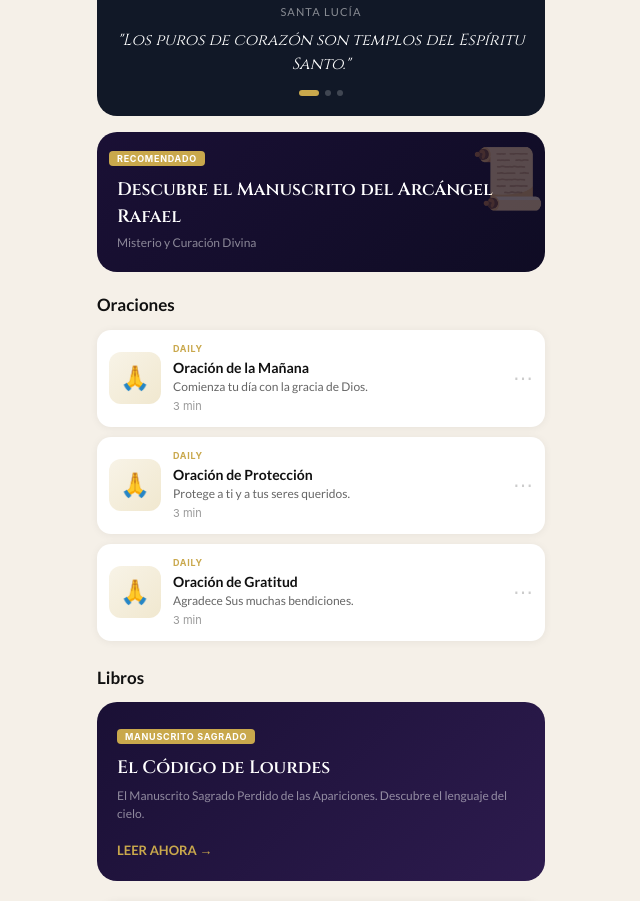
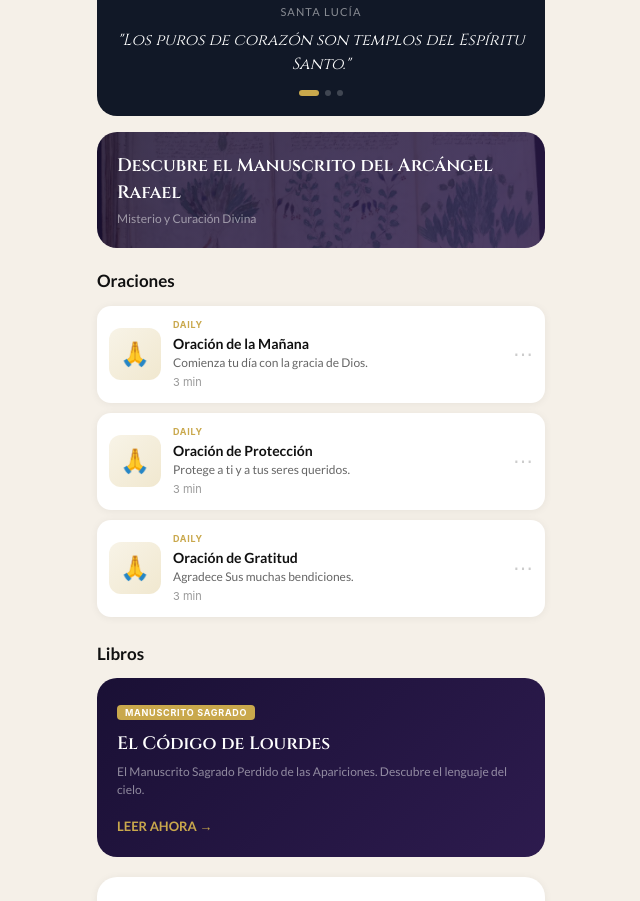
Before and after one commit to vaflx11-stack/oracion-divina, a Next.js app: page /home in a window 1280 px wide. Shown: the part 820-1721 px from the top of the page, without its empty margins (319-959 px from the left). Built offline with nearby package versions, Linux system fonts and the light colour scheme; sample sign-in values are in the browser's storage.

Commit message:
Imagem no card Codigo de Lourdes

```diff
--- a/app/home/page.js
+++ b/app/home/page.js
@@ -166,15 +166,11 @@ export default function HomePage() {
         {/* Destaque de Livro */}
         <Link href="/manuscrito" style={{ textDecoration: 'none' }}>
         <div style={{
-          background: 'linear-gradient(135deg, #1a1035, #0f0c24)',
-          borderRadius: '20px',
-          padding: '20px',
-          marginBottom: '20px',
-          position: 'relative',
-          overflow: 'hidden',
-          minHeight: '140px',
-          display: 'flex', flexDirection: 'column', justifyContent: 'flex-end',
-          cursor: 'pointer',
+          background: 'linear-gradient(135deg, #1a1035cc, #2d1b4ecc), url(/images/codigo-lourdes.jpg)',
+              backgroundSize: 'cover',
+              backgroundPosition: 'center',
+              borderRadius: '20px', padding: '20px', marginBottom: '20px',
+              cursor: 'pointer',
         }}>
           <div style={{ position: 'absolute', top: 12, left: 12 }}>
             <span className="badge badge-recommended">RECOMENDADO</span>
```
Also changed, not shown: public/images/codigo-lourdes.jpg (added), 1 other file (tests, documents, lock files or other folders).
